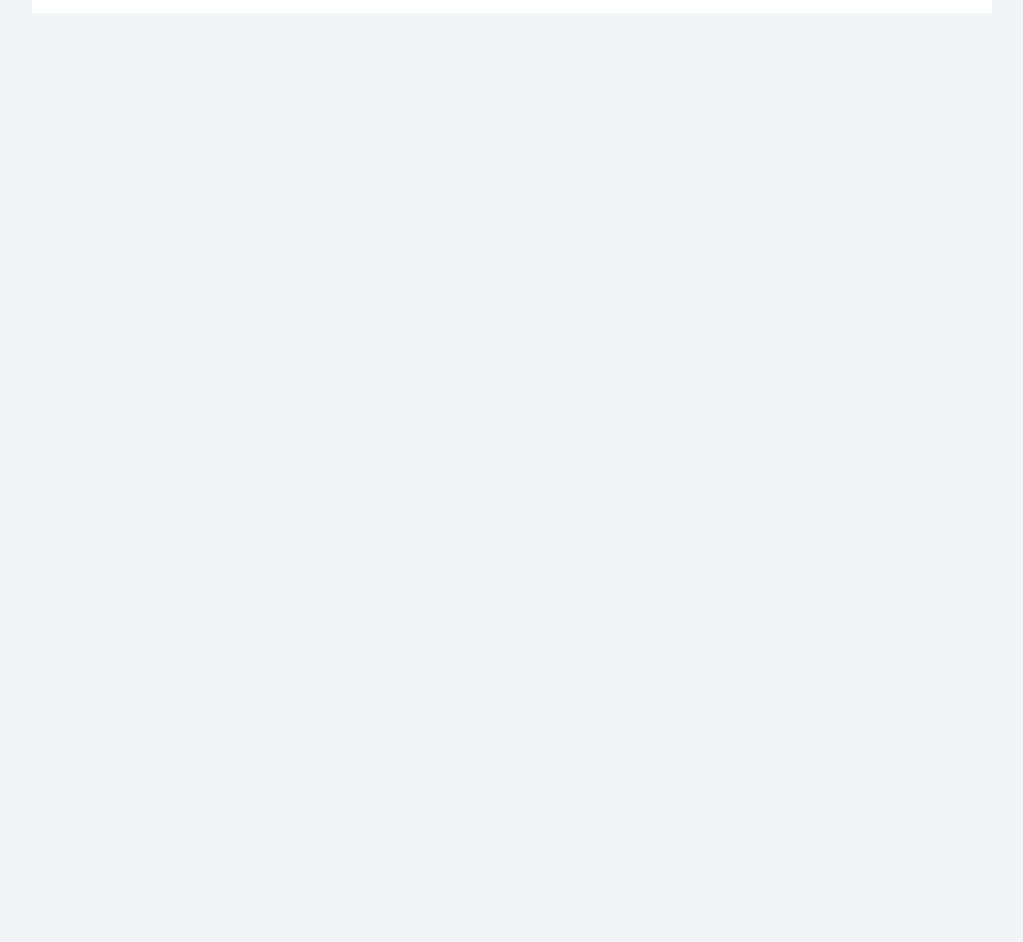
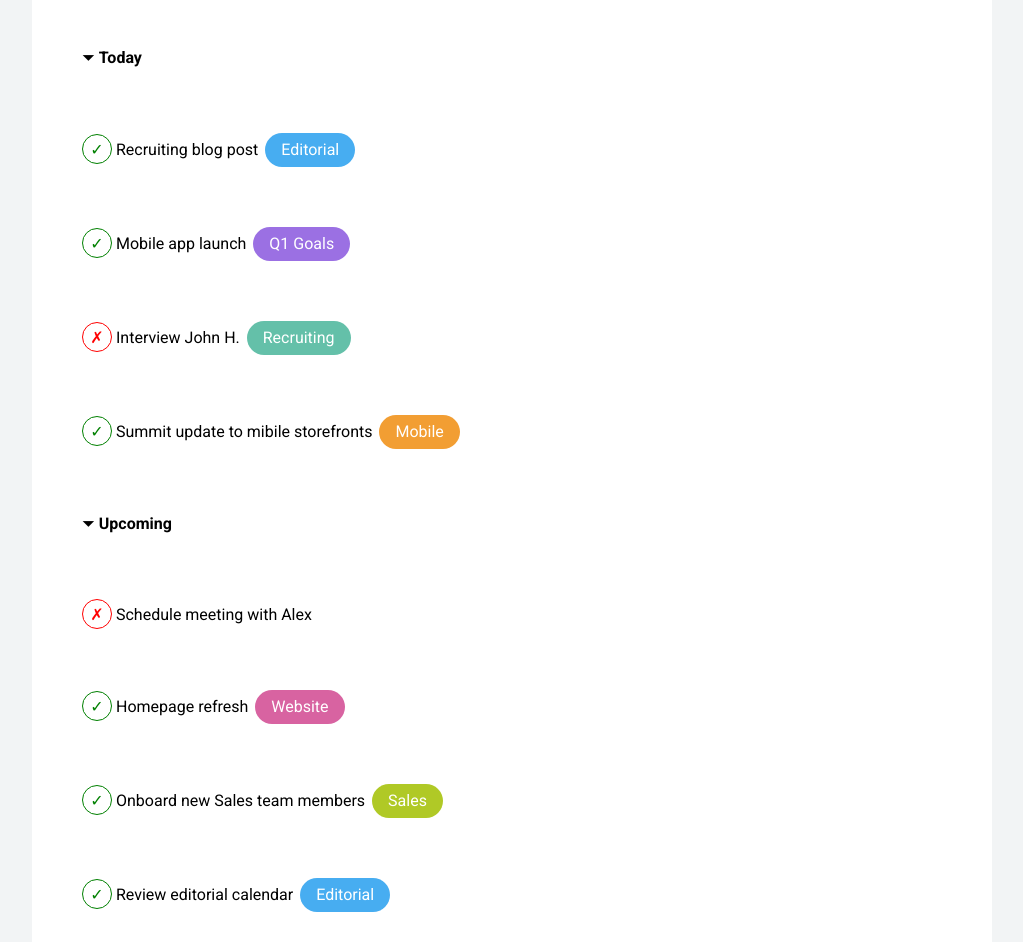
Before and after one commit to Eros000/html-css-toboolist, a plain HTML site: page index.html in a window 1280 px wide. Shown: the part 380-1322 px from the top of the page, without its empty margins (128-1151 px from the left). Before the commit the page ends 800 px from the top, so only its background shows below. Drawn offline with Linux system fonts and the light colour scheme.

Commit message:
esercizio completato

```diff
--- a/css/style.css
+++ b/css/style.css
@@ -125,3 +125,23 @@ h1{
     border-radius: 17px;
     color: white;
 }
+
+.purple{
+    background-color: #9B70E3;
+}
+
+.green{
+    background-color: #64C0A9;
+}
+
+.orange{
+    background-color: #F29E33;
+}
+
+.pink{
+    background-color: #D863A1;
+}
+
+.yellow{
+    background-color: #B0C926;
+}
--- a/index.html
+++ b/index.html
@@ -61,14 +61,78 @@
 
             </div>
 
+            <!--today-->
+
+            <div class="main-body">
+                <span>&#9207;</span>
+                <div class="main-titles">Today</div>
+
+            </div>
+
+            <div class="main-body">
+                <span class="check done">&check;</span>
+                <div class="main-list">Recruiting blog post</div>
+                <div class="main-list main-button">Editorial</div>
+
+            </div>
+
+            <div class="main-body">
+                <span class="check done">&check;</span>
+                <div class="main-list">Mobile app launch</div>
+                <div class="main-list main-button purple">Q1 Goals</div>
+
+            </div>
+
+            <div class="main-body">
+                <span class="check not-done">&cross;</span>
+                <div class="main-list">Interview John H.</div>
+                <div class="main-list main-button green">Recruiting</div>
+
+            </div>
+
+            <div class="main-body">
+                <span class="check done">&check;</span>
+                <div class="main-list">Summit update to mibile storefronts</div>
+                <div class="main-list main-button orange">Mobile</div>
+
+            </div>
 
 
+            <!--upcoming-->
+
+            <div class="main-body">
+                <span>&#9207;</span>
+                <div class="main-titles">Upcoming</div>
+
+            </div>
+
+            <div class="main-body">
+                <span class="check not-done">&cross;</span>
+                <div class="main-list">Schedule meeting with Alex</div>
 
 
+            </div>
 
+            <div class="main-body">
+                <span class="check done">&check;</span>
+                <div class="main-list">Homepage refresh</div>
+                <div class="main-list main-button pink">Website</div>
 
+            </div>
 
-            <!--today-->
+            <div class="main-body">
+                <span class="check done">&check;</span>
+                <div class="main-list">Onboard new Sales team members</div>
+                <div class="main-list main-button yellow">Sales</div>
+
+            </div>
+
+            <div class="main-body">
+                <span class="check done">&check;</span>
+                <div class="main-list">Review editorial calendar</div>
+                <div class="main-list main-button">Editorial</div>
+
+            </div>
 
 
 
@@ -79,7 +143,18 @@
 
 
 
-            <!--upcoming-->
+
+
+
+
+
+
+
+
+
+
+
+
         </div>
 
 
```
